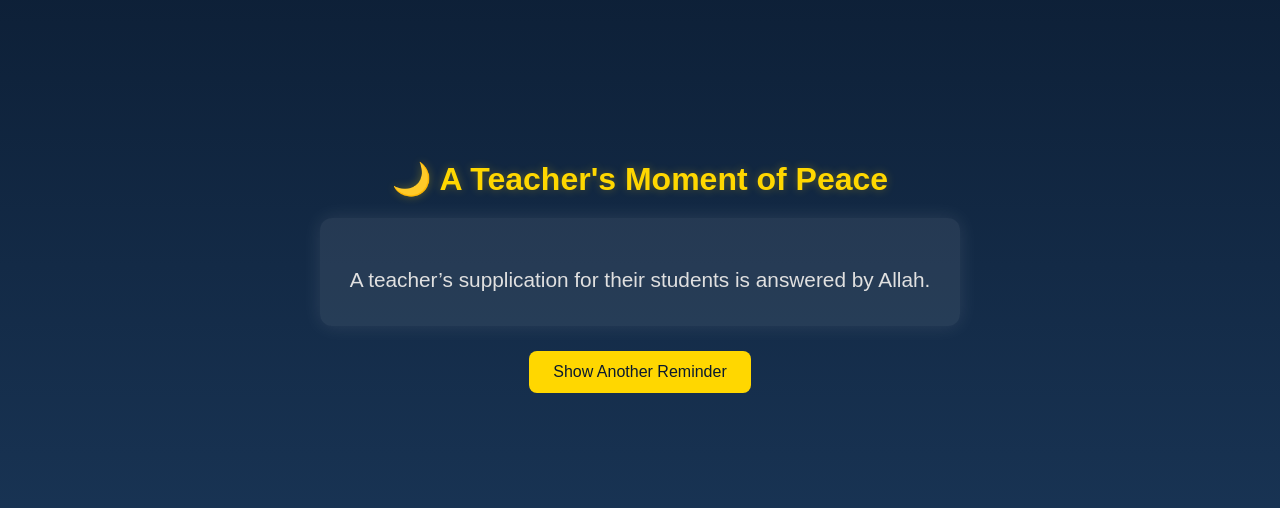
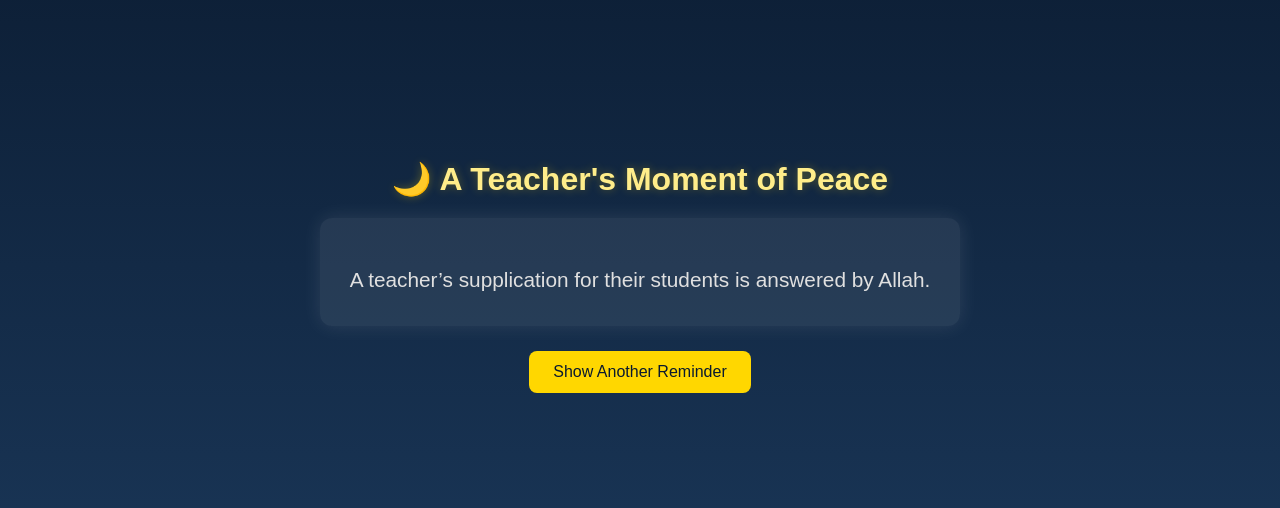
Before and after one commit to nai-58/teachers-moment-of-peace, a plain HTML site: page index.html in a window 1280 px wide. Shown: the part 164-672 px from the top of the page. Drawn offline with Linux system fonts and the light colour scheme.

Commit message:
Update index.html

```diff
--- a/index.html
+++ b/index.html
@@ -21,7 +21,7 @@
         h1 {
             font-size: 2em;
             margin-bottom: 20px;
-            color: #ffd700;
+            color: #ffed8a;
             text-shadow: 0 0 10px rgba(255,215,0,0.3);
         }
         .quote-box {
```
